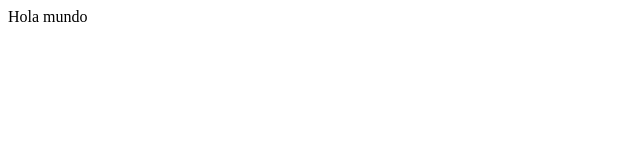
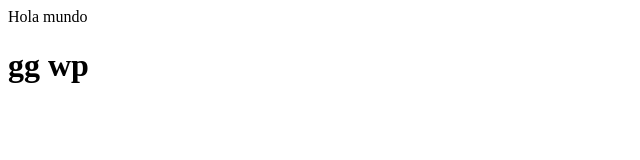
Before and after one commit to danielmmd/prueba1, a plain HTML site: page index.html in a window 1280 px wide. Shown: the whole page, without its empty margins (0-640 px from the left). Drawn offline with Linux system fonts and the light colour scheme.

Commit message:
probando

```diff
--- a/index.html
+++ b/index.html
@@ -1 +1,2 @@
 <div>Hola mundo</div>
+<h1>gg wp</h1>
```
